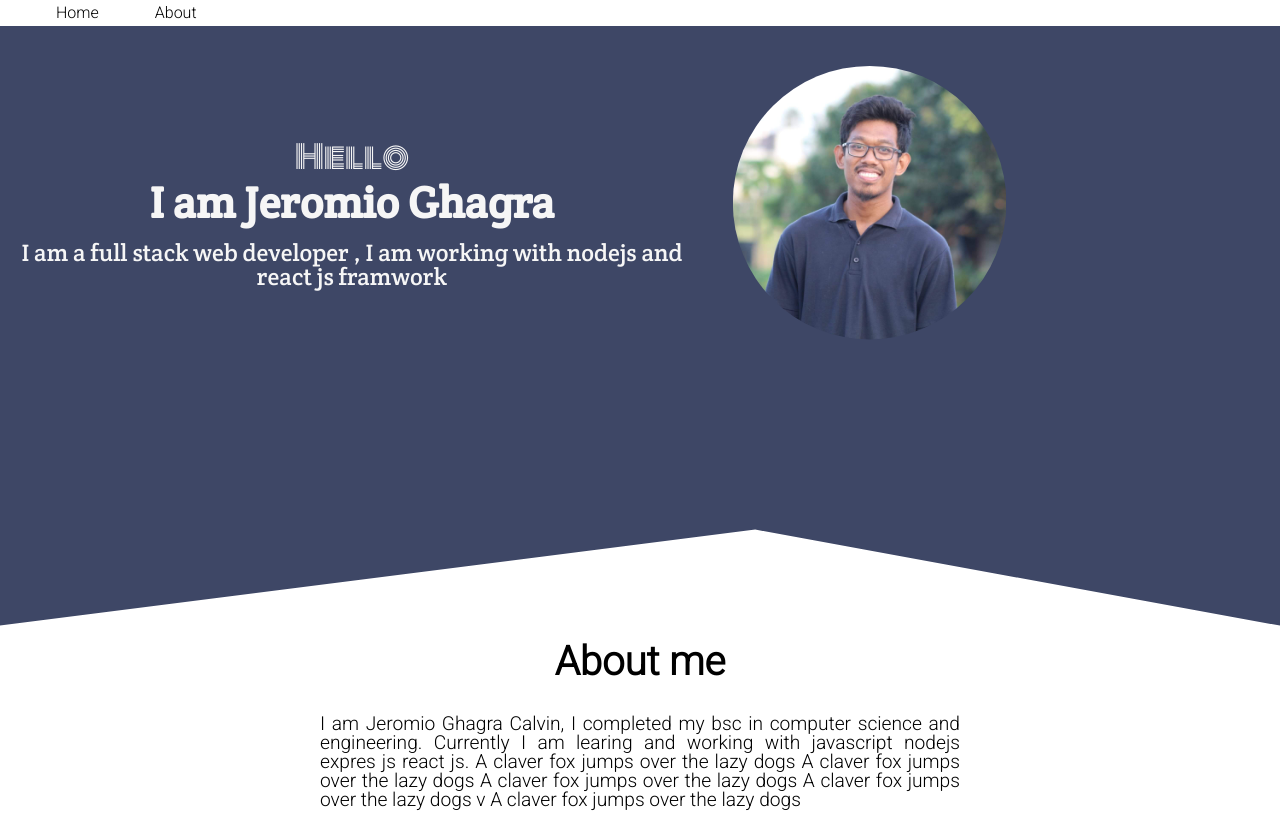
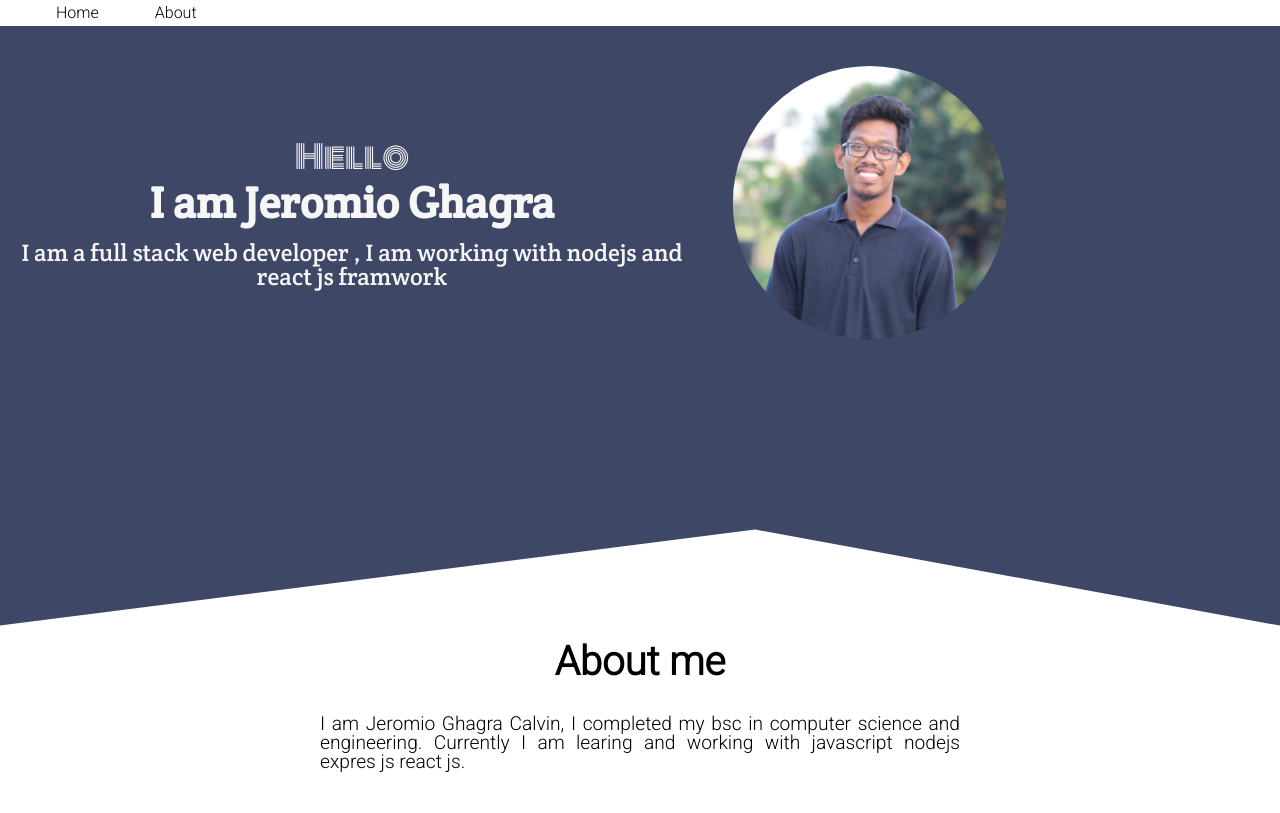
Before and after one commit to Jerom05/jeromio, a React (Create React App) app: page / in a window 1280 px wide. Shown: the top 813 px of the page. Built offline with nearby package versions, Linux system fonts and the light colour scheme.

Commit message:
Update about.js

```diff
--- a/src/components/about/about.js
+++ b/src/components/about/about.js
@@ -5,7 +5,7 @@ const About = ()=>{
         <div className="about-container">
             <h1>About me</h1>
             <h5>I am Jeromio Ghagra Calvin, I completed my bsc in computer science and engineering. Currently I am learing and working with javascript nodejs expres js
-react js. A claver fox jumps over the lazy dogs  A claver fox jumps over the lazy dogs  A claver fox jumps over the lazy dogs  A claver fox jumps over the lazy dogs v A claver fox jumps over the lazy dogs</h5>
+react js.</h5>
         </div>
     )
 }
```
